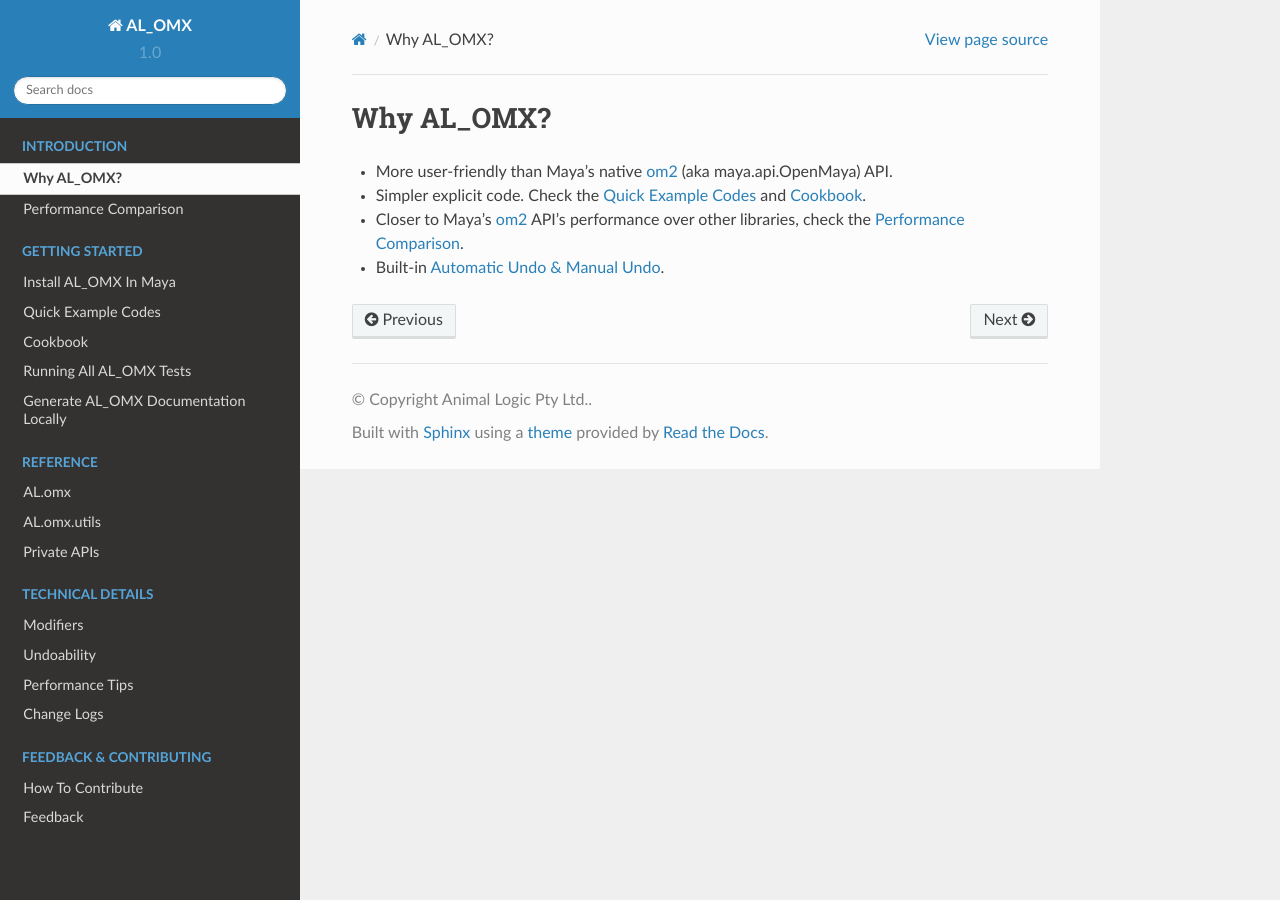
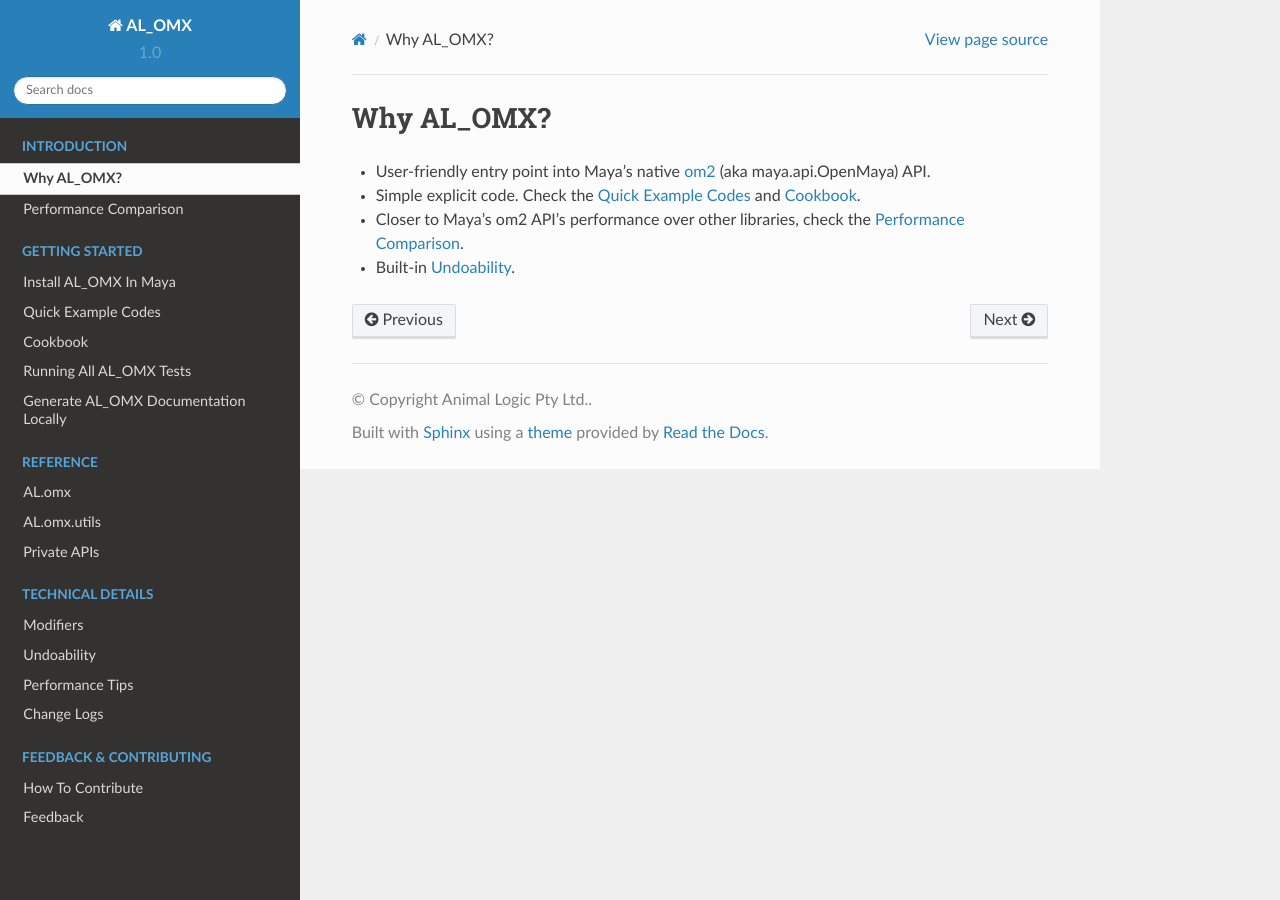
Before and after one commit to AnimalLogic/AL_omx, a Sphinx documentation site: the page built from docs/source/introduction/why_omx.rst, in a window 1280 px wide. Built offline with Sphinx 7.4.7 and the Read the Docs theme 2.0.0, drawn with Linux system fonts in a browser that asks for light colours.

Commit message:
Code and doc clean up

```diff
--- a/docs/source/introduction/why_omx.rst
+++ b/docs/source/introduction/why_omx.rst
@@ -1,7 +1,7 @@
 
 Why |project|?
 ==================================
-- More user-friendly than Maya's native `om2 <https://help.autodesk.com/view/MAYAUL/2022/ENU/?guid=Maya_SDK_py_ref_namespace_open_maya_html>`_ (aka maya.api.OpenMaya) API.
-- Simpler explicit code. Check the :doc:`../getting_started/quick_samples` and  :doc:`../getting_started/cookbook`.
-- Closer to Maya's `om2 <https://help.autodesk.com/view/MAYAUL/2022/ENU/?guid=Maya_SDK_py_ref_namespace_open_maya_html>`_ API's performance over other libraries, check the :doc:`perf_compare`.
-- Built-in :ref:`undoability`.
+- User-friendly entry point into Maya's native `om2 <https://help.autodesk.com/view/MAYAUL/2022/ENU/?guid=Maya_SDK_py_ref_namespace_open_maya_html>`_ (aka maya.api.OpenMaya) API.
+- Simple explicit code. Check the :doc:`../getting_started/quick_samples` and :doc:`../getting_started/cookbook`.
+- Closer to Maya’s om2 API’s performance over other libraries, check the :doc:`perf_compare`.
+- Built-in :doc:`../advanced/undoability`.
```
Also changed, not shown: README.md (+1 -2 lines), docs/source/images/XModifierDiagram.png, 2 other files.
